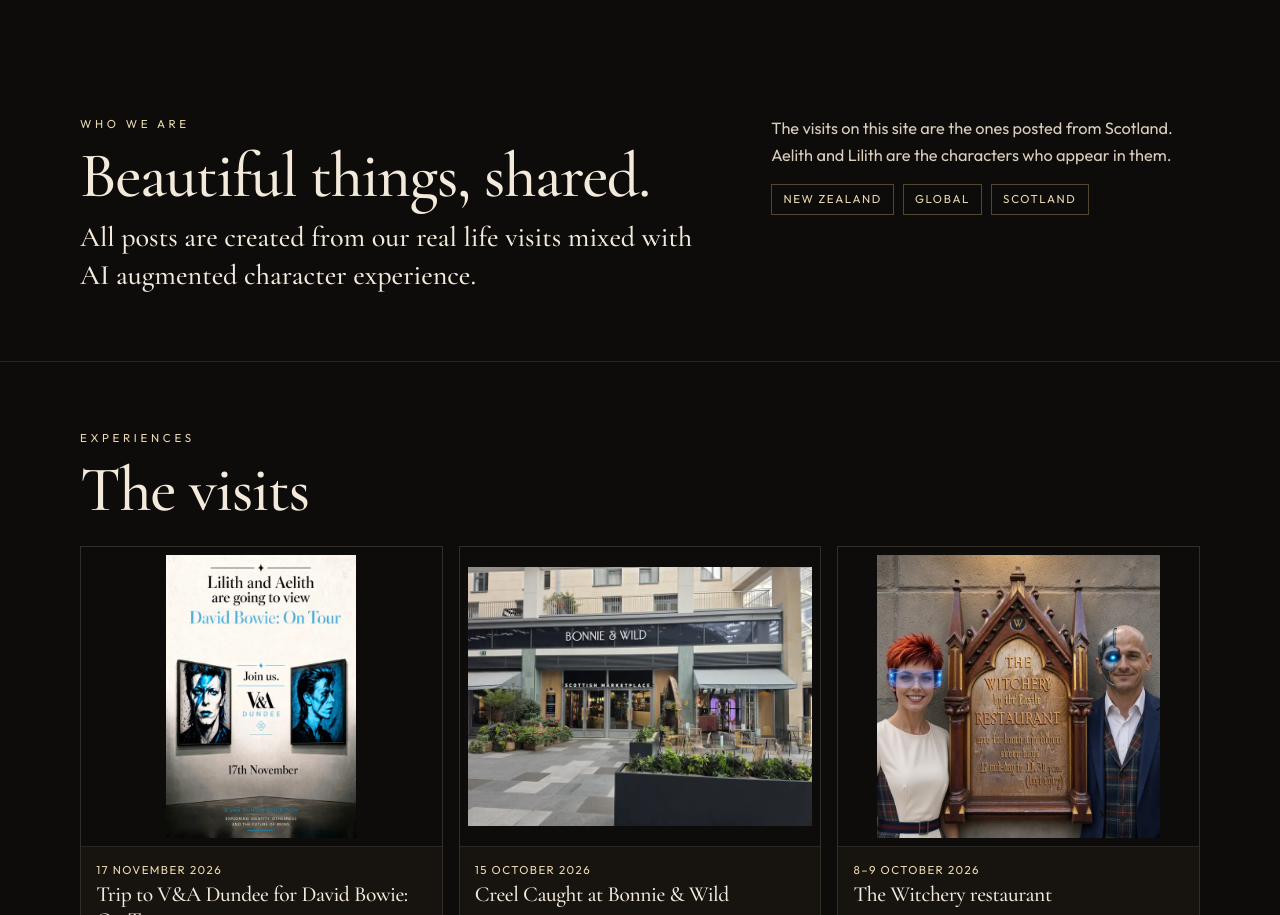
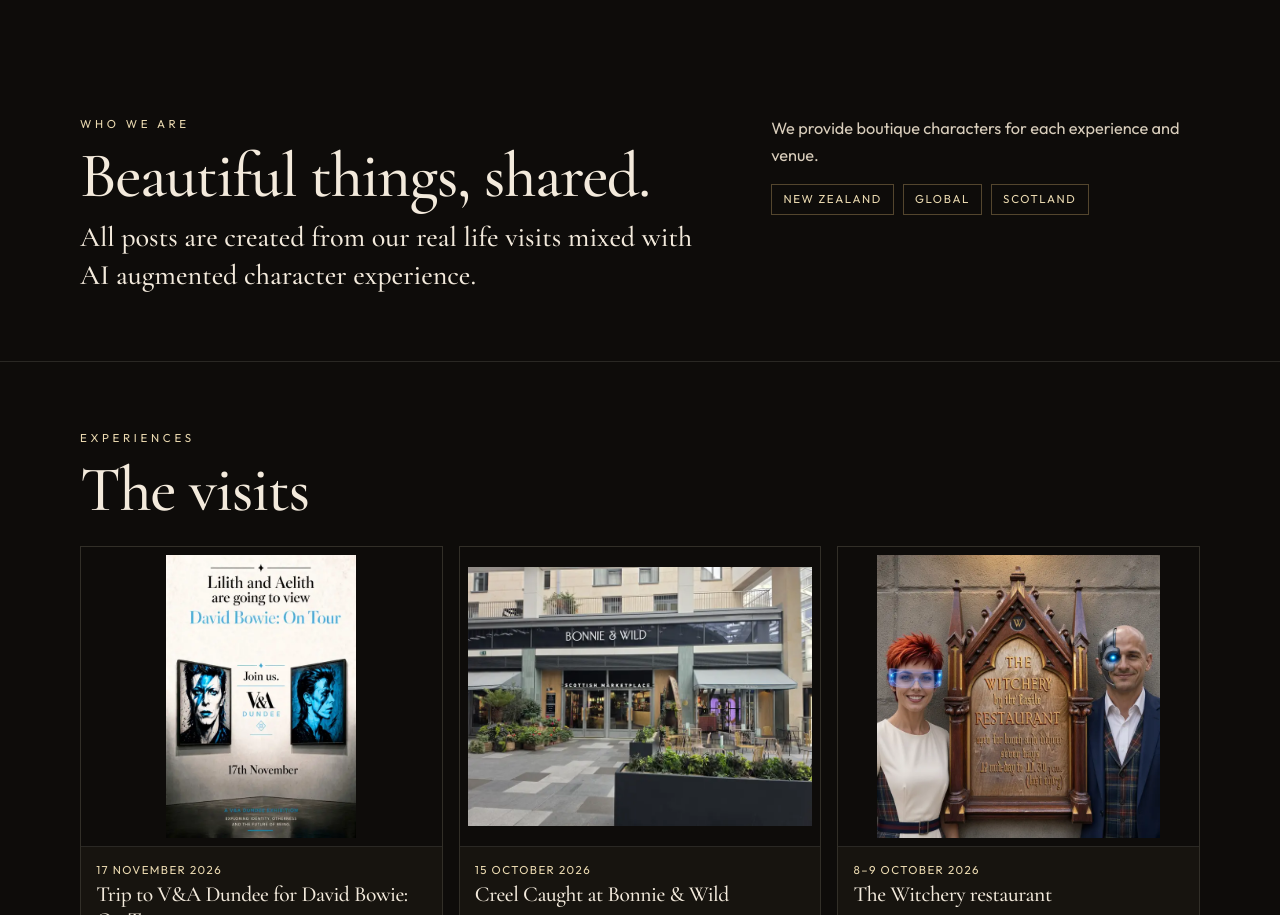
Before and after one commit to TheGildedGuests/thegildedguests.github.io, a plain HTML site: page index.html in a window 1280 px wide. Shown: the part 953-1868 px from the top of the page. Drawn offline with Linux system fonts and the light colour scheme.

Commit message:
Who we are: boutique characters line

```diff
--- a/index.html
+++ b/index.html
@@ -80,7 +80,7 @@
             <p class="lede">All posts are created from our real life visits mixed with AI augmented character experience.</p>
           </div>
           <div>
-            <p class="aside">The visits on this site are the ones posted from Scotland. Aelith and Lilith are the characters who appear in them.</p>
+            <p class="aside">We provide boutique characters for each experience and venue.</p>
             <ul class="places">
               <li>New Zealand</li>
               <li>Global</li>
```
